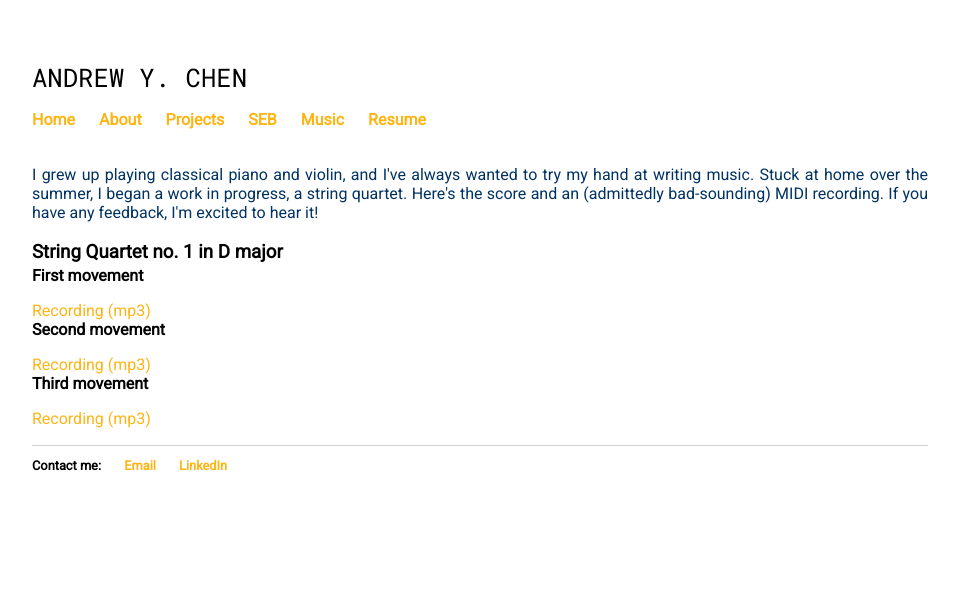
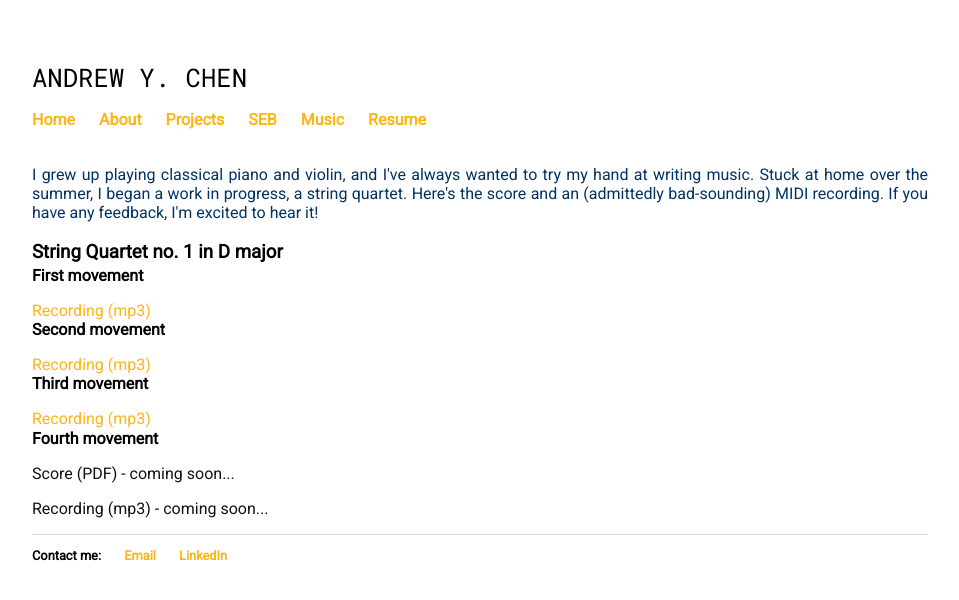
Before and after one commit to carbonheliumnitrogen/carbonheliumnitrogen.github.io, a Jekyll site: the page built from music.html, in a window 1280 px wide. Shown: the top 600 px of the page, without its empty margins (160-1119 px from the left). Built offline with Jekyll 4.4.1, drawn with Linux system fonts in a browser that asks for light colours.

Commit message:
Update music.html

```diff
--- a/music.html
+++ b/music.html
@@ -29,9 +29,12 @@ color:#003262;
 	<p> <a href="/music/2score.pdf>Score (PDF)</a></p>
 	<p> <a href="/music/2sound.mp3>Recording (mp3)</a></p>
 
-  <h4>Third movement</h4>
-	<p> <a href="/music/2score.pdf>Score (PDF)</a></p>
-	<p> <a href="/music/2sound.mp3>Recording (mp3)</a></p>
+ 	<h4>Third movement</h4>
+	<p> <a href="/music/3score.pdf>Score (PDF)</a></p>
+	<p> <a href="/music/3sound.mp3>Recording (mp3)</a></p>
 
+	<h4>Fourth movement</h4>
+	<p> Score (PDF) - coming soon...</p>
+	<p> Recording (mp3) - coming soon...</p>
 
 	</div>
```
